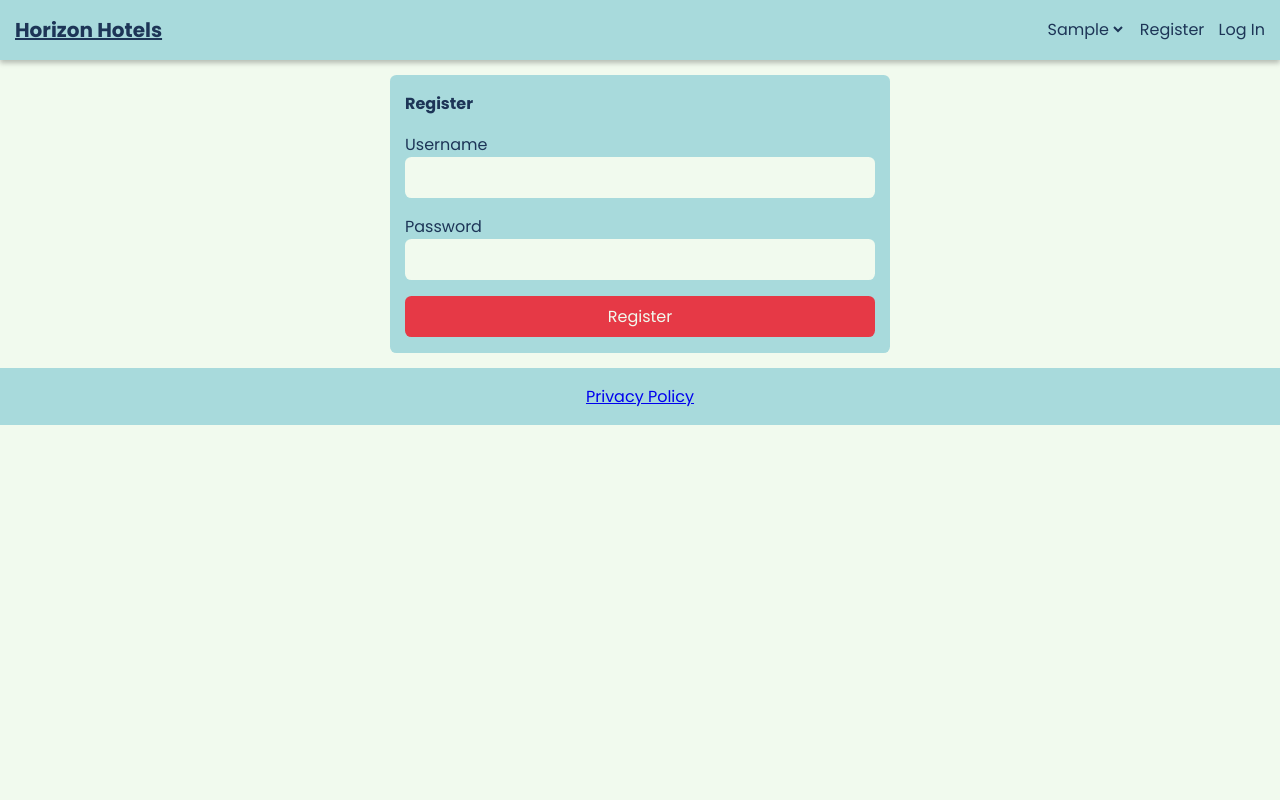
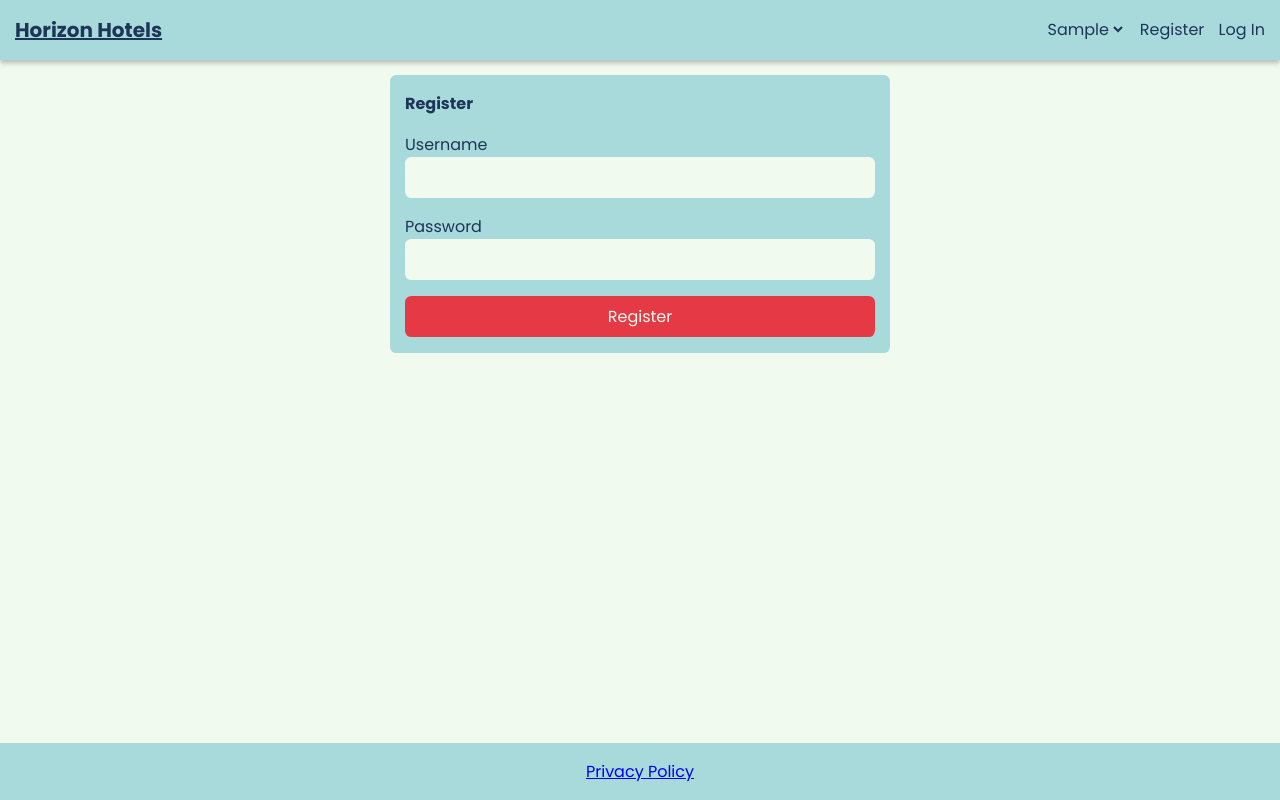
Before and after one commit to GeorgeWhittington/hotel-website, a Flask app: page /register in a window 1280 px wide. Run offline with Flask 2, Linux system fonts and the light colour scheme; tables that the repository leaves empty hold one stand-in row (values such as "Sample post"); parts of the project's set-up code (start-up, migrations or seed data) failed here and were passed over.

Commit message:
Make footer hug bottom of page, even when there's not enough content to push it there

```diff
--- a/hotel_website/static/css/base.css
+++ b/hotel_website/static/css/base.css
@@ -1,8 +1,3 @@
-/* Colourscheme: https://coolors.co/2274a5-f75c03-f1c40f-d90368-00cc66
-off-white for bg, darkest blue for text, red for text I want to highlight (links? submit buttons?)
-two other blues for various ui bg things.
-*/
-
 :root {
     --text-colour: #1D3557;
     --content-bg-colour: #A8DADC;
@@ -22,6 +17,10 @@ body {
     font-weight: 400;
     background-color: var(--bg-colour);
     color: var(--text-colour);
+    display: flex;
+    min-height: 100vh;
+    flex-direction: column;
+    justify-content: flex-start;
 }
 
 body * {
@@ -48,6 +47,7 @@ footer {
     background-color: var(--content-bg-colour);
     text-align: center;
     padding: 1rem;
+    margin-top: auto;
 }
 
 /* NAV */
--- a/hotel_website/templates/base.html
+++ b/hotel_website/templates/base.html
@@ -26,6 +26,7 @@
 </head>
 
 <body>
+  <div>
   <nav class="menu-closed">
     <a href="/" class="nav-logo">Horizon Hotels</a>
     <ul class="nav-menu">
@@ -72,6 +73,7 @@
     {% endfor %}
     {% block content %}{% endblock %}
   </section>
+  </div>
   <footer><a href="{{ url_for('hotels.privacy_policy') }}">Privacy Policy</a></footer>
 
 {% block scripts %}{% endblock %}
```
